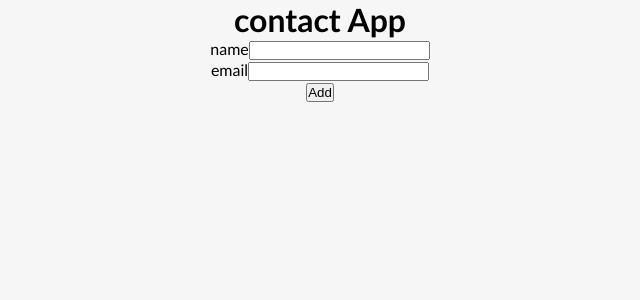
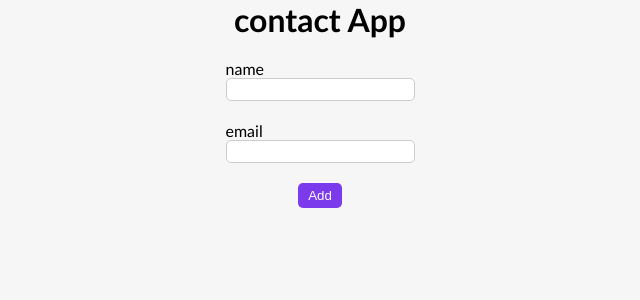
Before and after one commit to BabakMovahhedi/contact-app, a React (Create React App) app: page / in a window 1280 px wide. Shown: the top 300 px of the page, without its empty margins (320-960 px from the left). Built offline with nearby package versions, Linux system fonts and the light colour scheme.

Commit message:
local storage add

```diff
--- a/src/App.js
+++ b/src/App.js
@@ -1,8 +1,10 @@
 
-import { useState } from 'react';
+import { useEffect, useState } from 'react';
 import './App.css';
 import AddContact from './components/AddContact/AddContact';
 import ContactList from './components/ContactList/ContactList';
+
+
 function App() {
   const[contacts,setContacts]=useState([])
 
@@ -19,6 +21,18 @@ function App() {
   setContacts([...contacts,newContact]);
 };
 
+
+useEffect(()=>{
+  const newContact= JSON.parse(localStorage.getItem("contacts") );
+  if(newContact) setContacts(newContact);
+},[]);
+
+useEffect(()=>{
+  localStorage.setItem("contacts",JSON.stringify(contacts) );
+},[contacts]);
+
+
+
   return (
     <div className="App">
     <h1>contact App</h1>
--- a/src/components/AddContact/AddContact.css
+++ b/src/components/AddContact/AddContact.css
@@ -0,0 +1,34 @@
+form{
+    display: flex;
+    flex-direction: column;
+    align-items: center;
+
+}
+
+.formcontrol{
+    display: flex;
+    flex-direction: column;
+    align-items: flex-start;
+    margin-top: 20px;
+}
+.formcontrol input {
+    outline: none;
+    border-radius: 5px;
+    border: 1px solid #ccc;
+    padding: 3px 5px;
+}
+.formcontrol input:focus{
+    border: 3px solid #7c3aed;
+}
+form button {
+    cursor: pointer;
+    border: none;
+    outline: none;
+    margin-top: 20px;
+    padding: 5px 10px;
+    background-color: #7c3aed;
+    color: #fff;
+    border-radius: 5px;
+
+
+}
--- a/src/components/AddContact/AddContact.js
+++ b/src/components/AddContact/AddContact.js
@@ -1,5 +1,5 @@
 import { useState } from "react";
-
+import './AddContact.css';
 const AddContact = ({AddContactHandler}) => {
     const[contact,setContact]=useState({name:'', email:'' });
 
```
